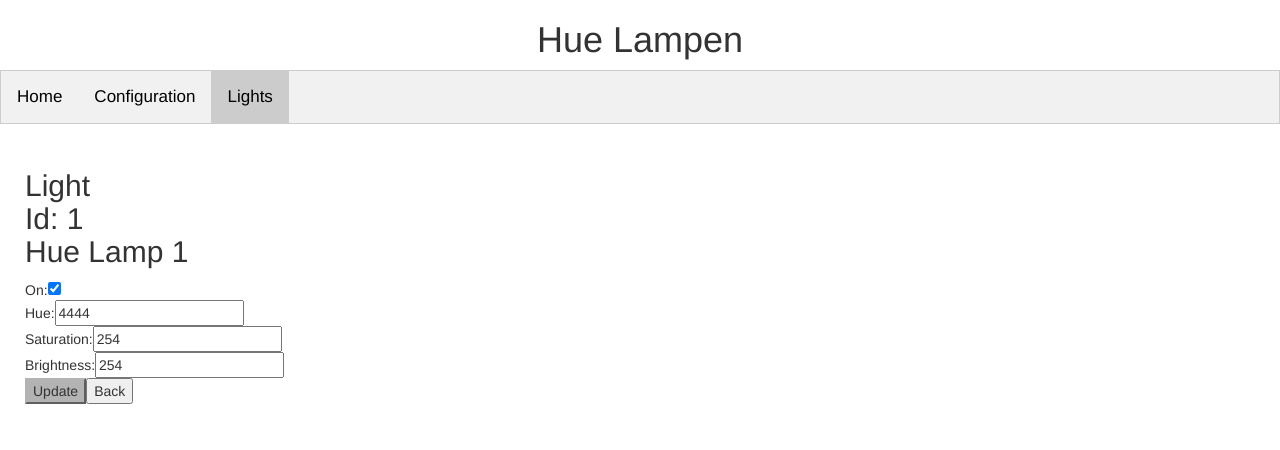
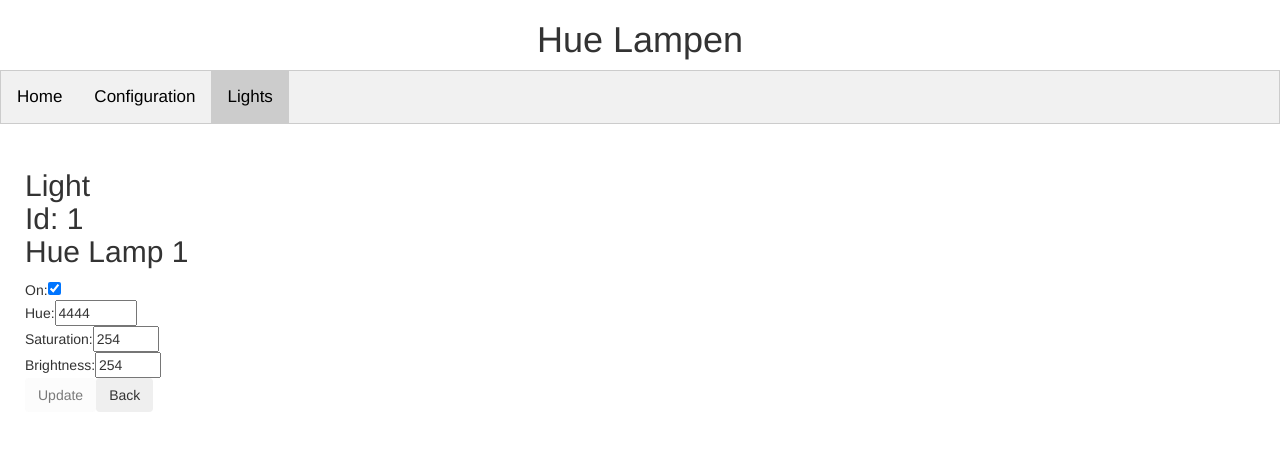
Before and after one commit to RVorthoren/hueLampAppAngular2, an Angular app: page /lights/1/edit in a window 1280 px wide. Shown: the top 450 px of the page. Built offline with nearby package versions, Linux system fonts and the light colour scheme.

Commit message:
updated some input buttons to buttons tags

```diff
--- a/src/app/configuration/edit/edit.component.css
+++ b/src/app/configuration/edit/edit.component.css
@@ -5,10 +5,6 @@
 .full-width-row > div {
     margin-left: -15px;
     margin-right: -15px;
-}
-
-input[type='text'], input[type='number'] {
-    border: none;
 }
 
 .username {
--- a/src/app/light/edit/edit.component.html
+++ b/src/app/light/edit/edit.component.html
@@ -7,26 +7,41 @@
 
 <div>
     <span>Hue:</span>
-    <input [(ngModel)]="light.hue" placeholder="Hue" (ngModelChange)="isEdited()">
+    <input
+        type="number"
+        [(ngModel)]="light.hue"
+        placeholder="Hue"
+        (ngModelChange)="isEdited()"
+        min="0"
+        max="65280"
+    >
 </div>
 
 <div>
     <span>Saturation:</span>
-    <input [(ngModel)]="light.saturation" placeholder="Hue" (ngModelChange)="isEdited()">
+    <input
+        type="number"
+        [(ngModel)]="light.saturation"
+        placeholder="Sat"
+        (ngModelChange)="isEdited()"
+        min="0"
+        max="254"
+    >
 </div>
 
 <div>
     <span>Brightness:</span>
-    <input [(ngModel)]="light.brightness" placeholder="Hue" (ngModelChange)="isEdited()">
+    <input
+        type="number"
+        [(ngModel)]="light.brightness"
+        placeholder="Bri"
+        (ngModelChange)="isEdited()"
+        min="0"
+        max="254"
+    >
 </div>
 
 <div>
-    <input
-        [ngClass]="{disabled: !edited}"
-        type="button"
-        (click)="updateLight()"
-        value="Update"
-        [disabled]="!edited"
-    >
-    <input type="button" (click)="backToDetail()" value="Back">
+    <button class="btn" (click)="updateLight()" [disabled]="!edited">Update</button>
+    <button class="btn" (click)="backToDetail()">Back</button>
 </div>
```
